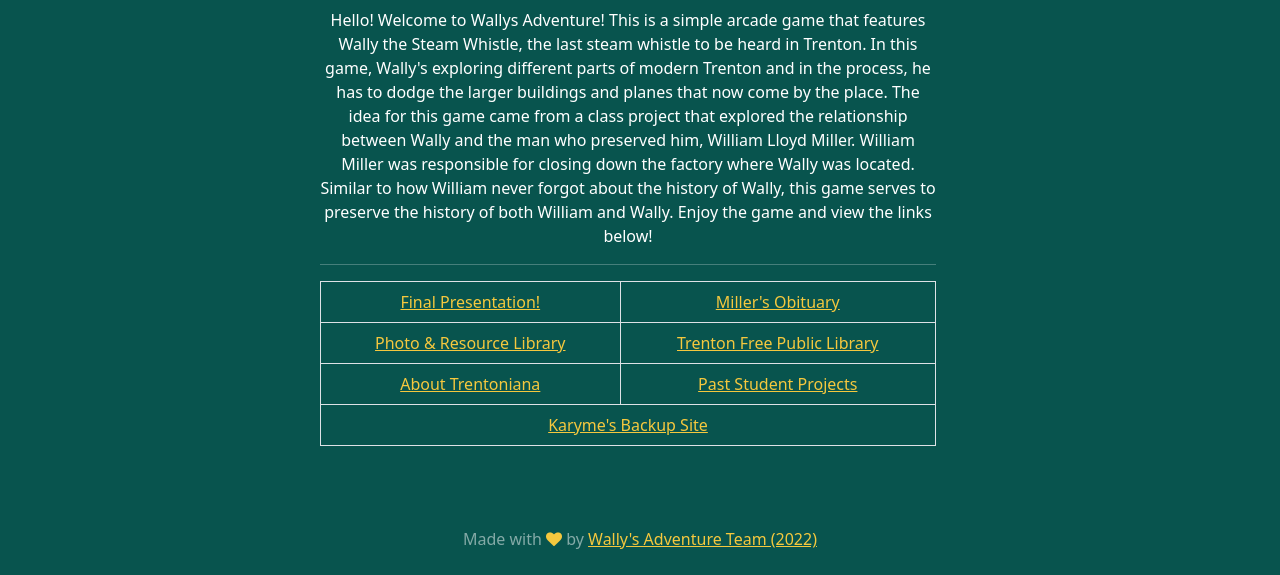
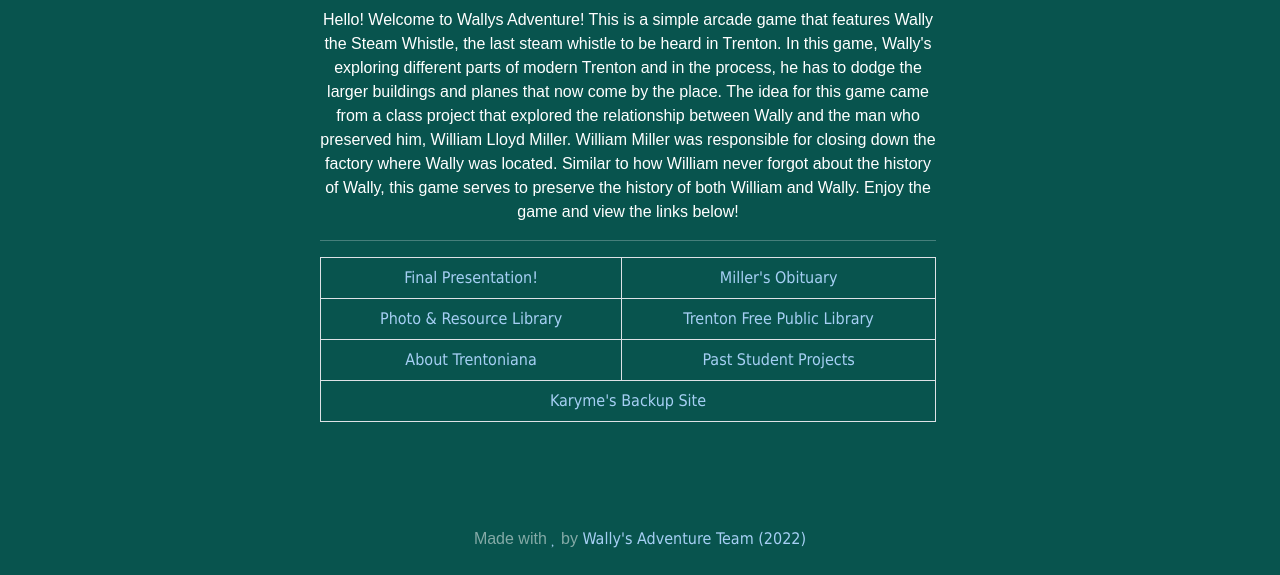
Before and after one commit to sderacy/wallysadventure, a website: page about.html in a window 1280 px wide. Shown: the part 225-800 px from the top of the page. Drawn offline with nearby package versions, Linux system fonts and the light colour scheme; no server answers.

Commit message:
Incorporate Karyme's styling changes

```diff
--- a/about.html
+++ b/about.html
@@ -81,7 +81,7 @@
                 <tr>
                   <td>
                     <a
-                      class="text-yellow"
+                      class="text-blue"
                       href="https://www.canva.com/design/DAFSOE9FBBo/b8Z6GWWnXaJ9WcPqnZtp3A/view?utm_content=DAFSOE9FBBo&utm_campaign=designshare&utm_medium=link2&utm_source=sharebutton"
                       target="_blank"
                     >
@@ -90,7 +90,7 @@
                   </td>
                   <td>
                     <a
-                      class="text-yellow"
+                      class="text-blue"
                       href="https://obits.nj.com/us/obituaries/trenton/name/william-miller-obituary?id=16093126"
                       target="_blank"
                     >
@@ -102,7 +102,7 @@
                 <tr>
                   <td>
                     <a
-                      class="text-yellow"
+                      class="text-blue"
                       href="https://photos.google.com/share/AF1QipMdOr1krKaDnGlIZdtLMGVDsvHKiFmbuDhBkW3LWDoQ0YFXVB-jpR3QZPTt0rIMDg?key=VjBIMXRWTVYxWEg3eFF6LTQxSEJTV2JWOV9nX1JB"
                       target="_blank"
                     >
@@ -111,7 +111,7 @@
                   </td>
                   <td>
                     <a
-                      class="text-yellow"
+                      class="text-blue"
                       href="https://www.trentonlib.org/"
                       target="_blank"
                     >
@@ -122,7 +122,7 @@
                 <tr>
                   <td>
                     <a
-                      class="text-yellow"
+                      class="text-blue"
                       href="https://www.trentonlib.org/trentoniana/"
                       target="_blank"
                     >
@@ -131,7 +131,7 @@
                   </td>
                   <td>
                     <a
-                      class="text-yellow"
+                      class="text-blue"
                       href="https://www.trentonlib.org/trentoniana/student-projects/"
                       target="_blank"
                     >
@@ -142,7 +142,7 @@
                 <tr>
                   <td colspan="2" rowspan="2">
                     <a
-                      class="text-yellow"
+                      class="text-blue"
                       href="https://owd.tcnj.edu/~estevek2/wallys/"
                       target="_blank"
                     >
@@ -177,7 +177,6 @@
         </footer>
       </div>
     </div>
-    <script type="module" src="./lib/index.js"></script>
     <script
       src="https://code.jquery.com/jquery-3.2.1.slim.min.js"
       integrity="sha384-KJ3o2DKtIkvYIK3UENzmM7KCkRr/rE9/Qpg6aAZGJwFDMVNA/GpGFF93hXpG5KkN"
--- a/style.css
+++ b/style.css
@@ -1,6 +1,9 @@
 #page-container {
   position: relative;
   min-height: 100vh;
+  color: #fffaee;
+  font-family: 'Quicksand', sans-serif !important;
+  font-weight: 200;
 }
 
 #content-wrap {
@@ -29,7 +32,7 @@ footer {
 }
 
 .bg-yellow {
-  background-color: #f5c83e;
+  background-color: #fb8b62;
 }
 
 .text-light-green {
@@ -37,19 +40,34 @@ footer {
 }
 
 .text-yellow {
-  color: #f5c83e;
+  color: #a6cff4;
+  font-size: medium;
+  font-family: Tahoma, sans-serif !important;
+  text-decoration: none;
+}
+
+.text-orange {
+  color: #fb8b62;
+  font-family: 'Press Start 2P';
 }
 
 .text-gray {
-  color: rgb(221, 221, 221);
+  color: #fffaee;
 }
 
 .nav-link:hover {
-  color: #f5c83e !important;
+  color: #fb8b62 !important;
 }
 
 a:hover {
-  color: #f5c83e !important;
+  color: #fb8b62 !important;
+}
+
+.text-blue {
+  color: #a6cff4;
+  font-size: medium;
+  font-family: Tahoma, sans-serif !important;
+  text-decoration: none;
 }
 
 html {
```
Also changed, not shown: index.html (+8 -6 lines).
